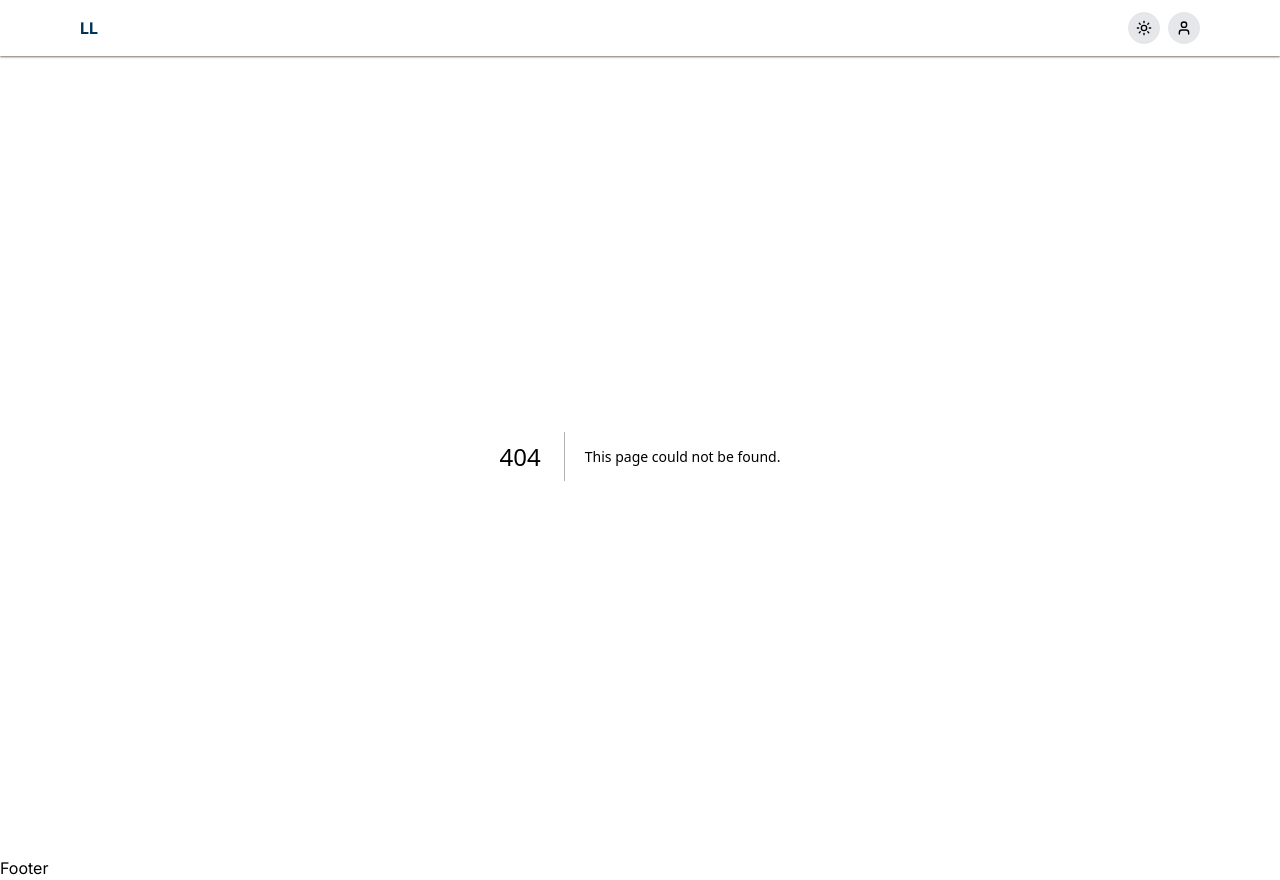
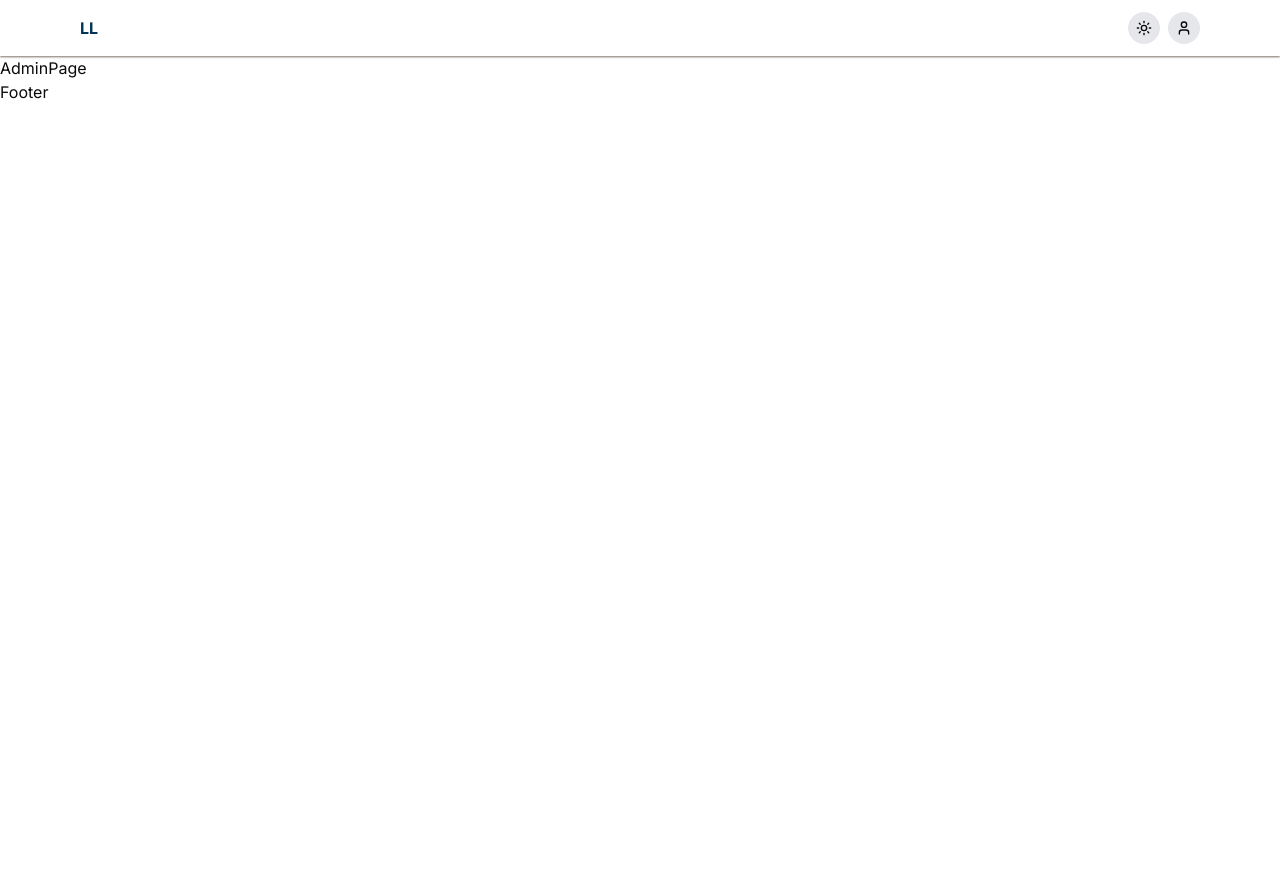
Before and after one commit to HABEEB99/luxe-lodgings, a Next.js app: page /admin in a window 1280 px wide. Before the commit this address had no page. After the commit the page ends 800 px from the top, so only its background shows below. Built offline with nearby package versions, Linux system fonts and the light colour scheme.

Commit message:
feat: add admin page

```diff
--- /dev/null
+++ b/src/app/admin/page.tsx
@@ -0,0 +1,5 @@
+const AdminPage = () => {
+  return <div>AdminPage</div>;
+};
+
+export default AdminPage;
```
